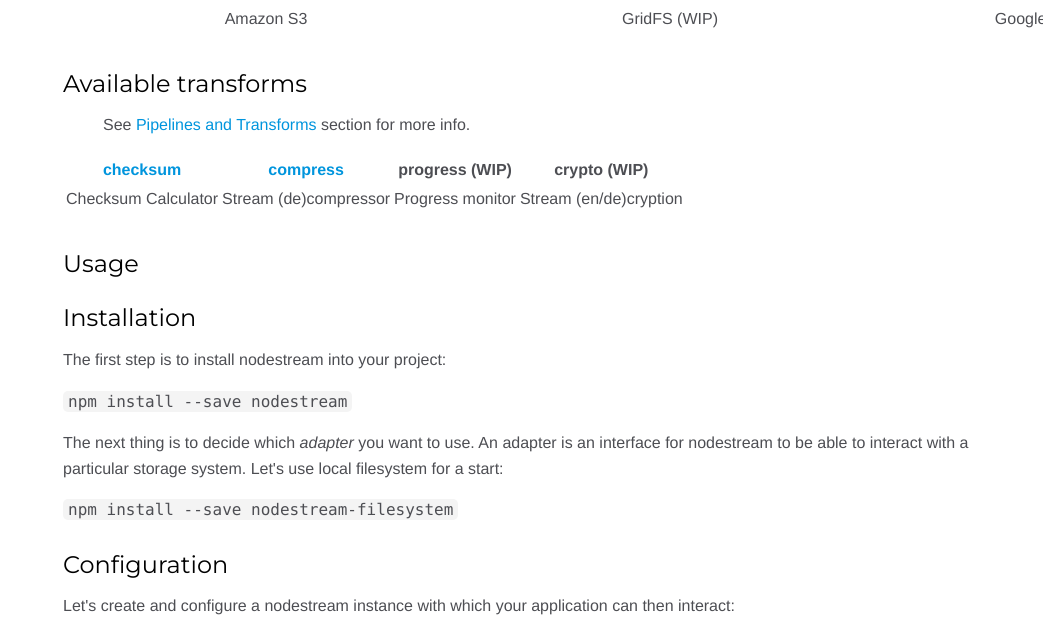
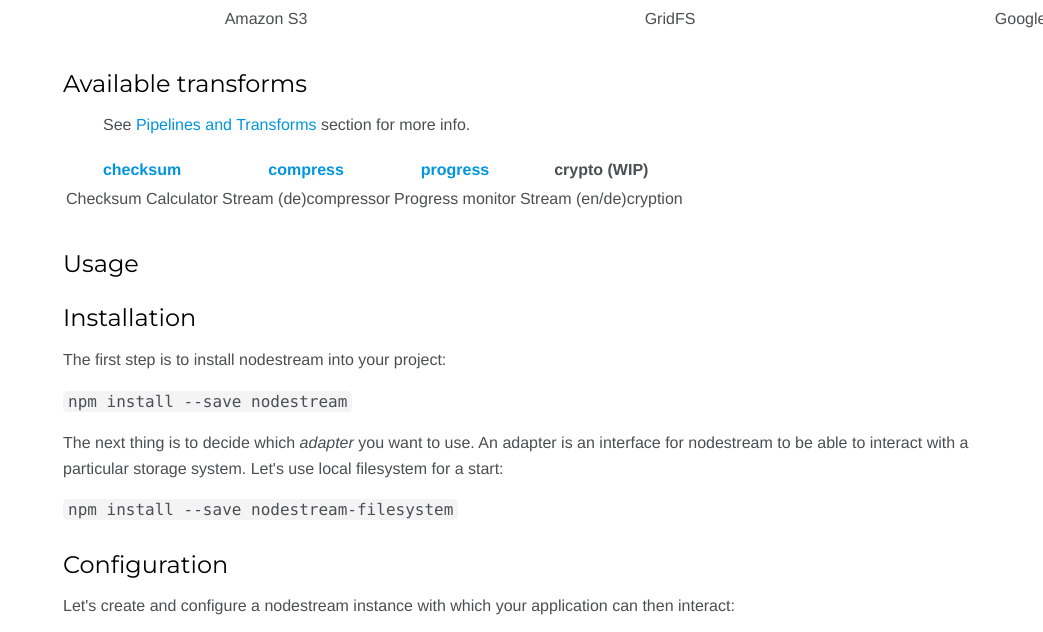
Before and after one commit to nodestream/nodestream, a plain HTML site: page index.html in a window 1280 px wide. Shown: the part 1895-2527 px from the top of the page, without its empty margins (237-1280 px from the left). Drawn offline with nearby package versions, Linux system fonts and the light colour scheme.

Commit message:
Updated gh-pages manually

```diff
--- a/index.html
+++ b/index.html
@@ -75,7 +75,7 @@
 <tbody>
 <tr>
 <td style="text-align:center">Amazon S3</td>
-<td style="text-align:center">GridFS (WIP)</td>
+<td style="text-align:center">GridFS</td>
 <td style="text-align:center">Google Cloud Storage</td>
 <td style="text-align:center">Local Filesystem</td>
 </tr>
@@ -89,7 +89,7 @@
 <tr>
 <th style="text-align:center"><a href="https://github.com/nodestream/nodestream-transform-checksum">checksum</a></th>
 <th style="text-align:center"><a href="https://github.com/nodestream/nodestream-transform-compress">compress</a></th>
-<th style="text-align:center">progress (WIP)</th>
+<th style="text-align:center"><a href="https://github.com/nodestream/nodestream-transform-progress">progress</a></th>
 <th style="text-align:center">crypto (WIP)</th>
 </tr>
 </thead>
@@ -228,7 +228,7 @@
 <br class="clear">
 
 <footer>
-    Documentation generated by <a href="https://github.com/jsdoc3/jsdoc">JSDoc 3.4.0</a> on Sun Jul 17 2016 22:01:06 GMT+0200 (CEST) using the Minami theme.
+    Documentation generated by <a href="https://github.com/jsdoc3/jsdoc">JSDoc 3.4.0</a> on Mon Aug 22 2016 00:44:54 GMT+0200 (CEST) using the Minami theme.
 </footer>
 
 <script>prettyPrint();</script>
```
Also changed, not shown: Nodestream.html (+1 -1 lines), Pipeline.html (+1 -1 lines), nodestream.js.html (+1 -1 lines), pipeline.js.html (+2 -1 lines).
